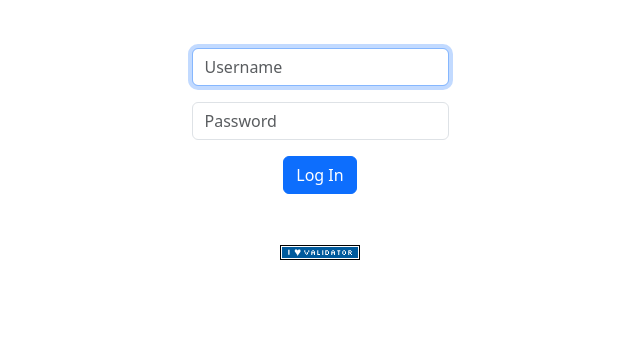
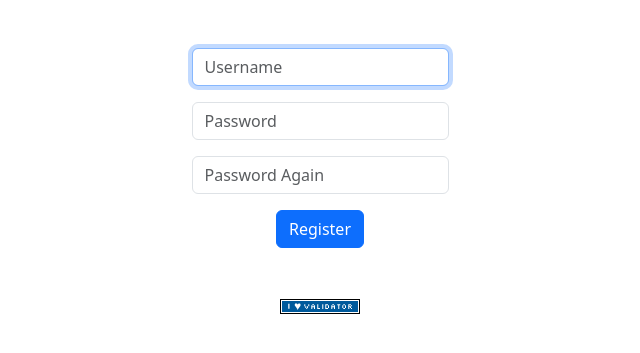
Before and after one commit to dejoao/cs50x, a Flask app: template week9/finance/templates/register.html in a window 1280 px wide. Shown: the part 76-429 px from the top of the page, without its empty margins (320-960 px from the left). Run offline with Flask 3, Linux system fonts and the light colour scheme; the template is opened without the code that fills it, so the values that code supplies are empty; some libraries are stand-ins or nearby versions.

Commit message:
add funcao register

```diff
--- a/week9/finance/app.py
+++ b/week9/finance/app.py
@@ -1,4 +1,5 @@
 import os
+import sqlite3
 
 from cs50 import SQL
 from flask import Flask, flash, redirect, render_template, request, session
@@ -112,11 +113,33 @@ def quote():
 @app.route("/register", methods=["GET", "POST"])
 def register():
     """Register user"""
-    return apology("TODO")
+    if request.method == "POST":
+        # verifica se username foi enviado
+        if not request.form.get("username"):
+                return apology("usuario invalido", 403)
+        # armazena no db
+        try:
+            rows = db.execute(
+                "INSERT INTO users (username) VALUES (?);", request.form.get("username") # provavelmente tenho que inserir a hash junto, por isso do erro
+            )
+        except sqlite3.Error: # se existir o username
+            return apology("usuario existente", 403)
+        # verifica se a senha foi enviada
+        if not request.form.get("password"):
+            return apology("senha invalida", 403)
+        elif not request.form.get("confirmation") or request.form.get("confirmation") != request.form.get("password") :
+            return apology("senha invalida e/ou senha diferente", 403)
+
+
+
+
+
+    return render_template("register.html")
 
 
 @app.route("/sell", methods=["GET", "POST"])
 @login_required
 def sell():
     """Sell shares of stock"""
+
     return apology("TODO")
--- a/week9/finance/templates/register.html
+++ b/week9/finance/templates/register.html
@@ -5,13 +5,16 @@
 {% endblock %}
 
 {% block main %}
-    <form action="/register" method="get">
+    <form action="/register" method="post">
         <div class="mb-3">
             <input autocomplete="off" autofocus class="form-control mx-auto w-auto" name="username" placeholder="Username" type="text">
         </div>
         <div class="mb-3">
             <input class="form-control mx-auto w-auto" name="password" placeholder="Password" type="password">
         </div>
-        <button class="btn btn-primary" type="submit">Log In</button>
+        <div class="mb-3">
+            <input class="form-control mx-auto w-auto" name="confirmation" placeholder="Password Again" type="password">
+        </div>
+        <button class="btn btn-primary" type="submit">Register</button>
     </form>
 {% endblock %}
```
